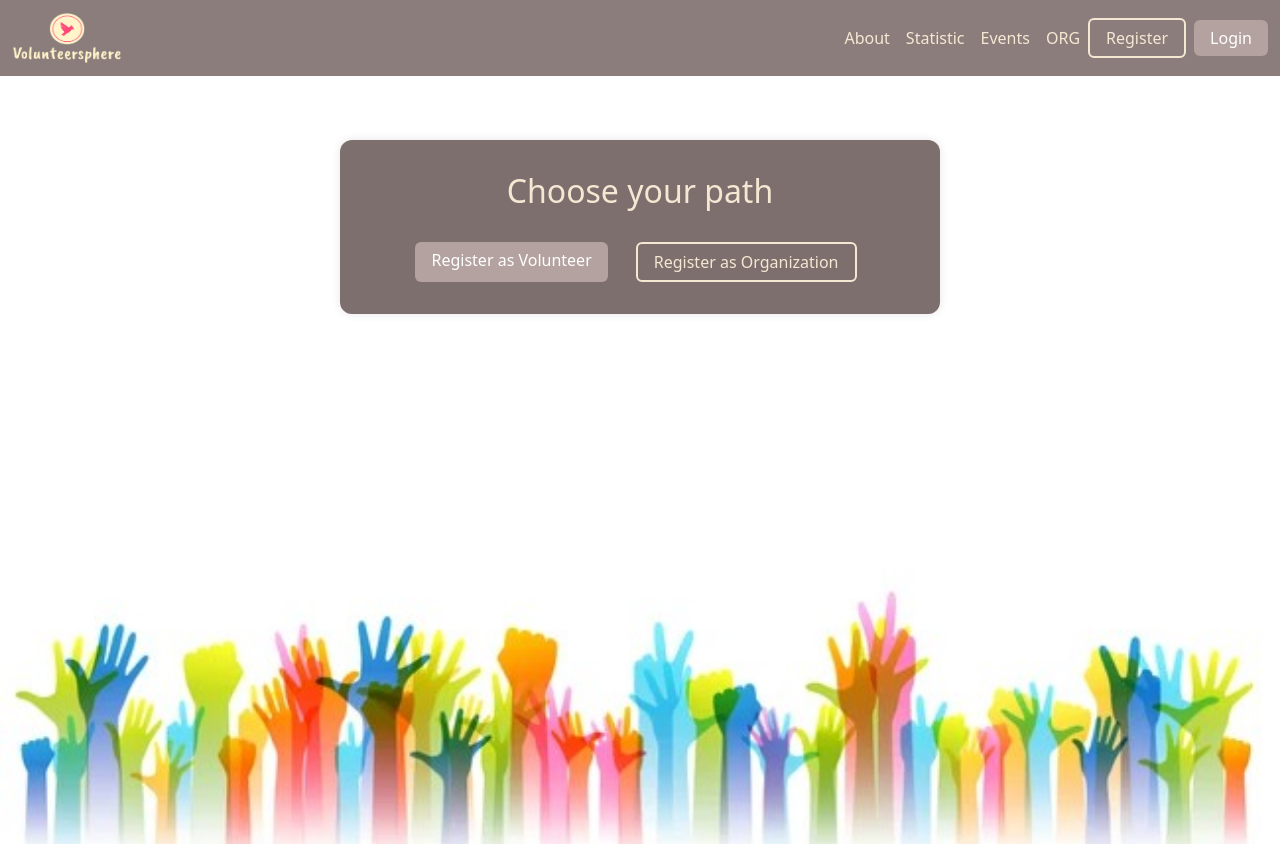
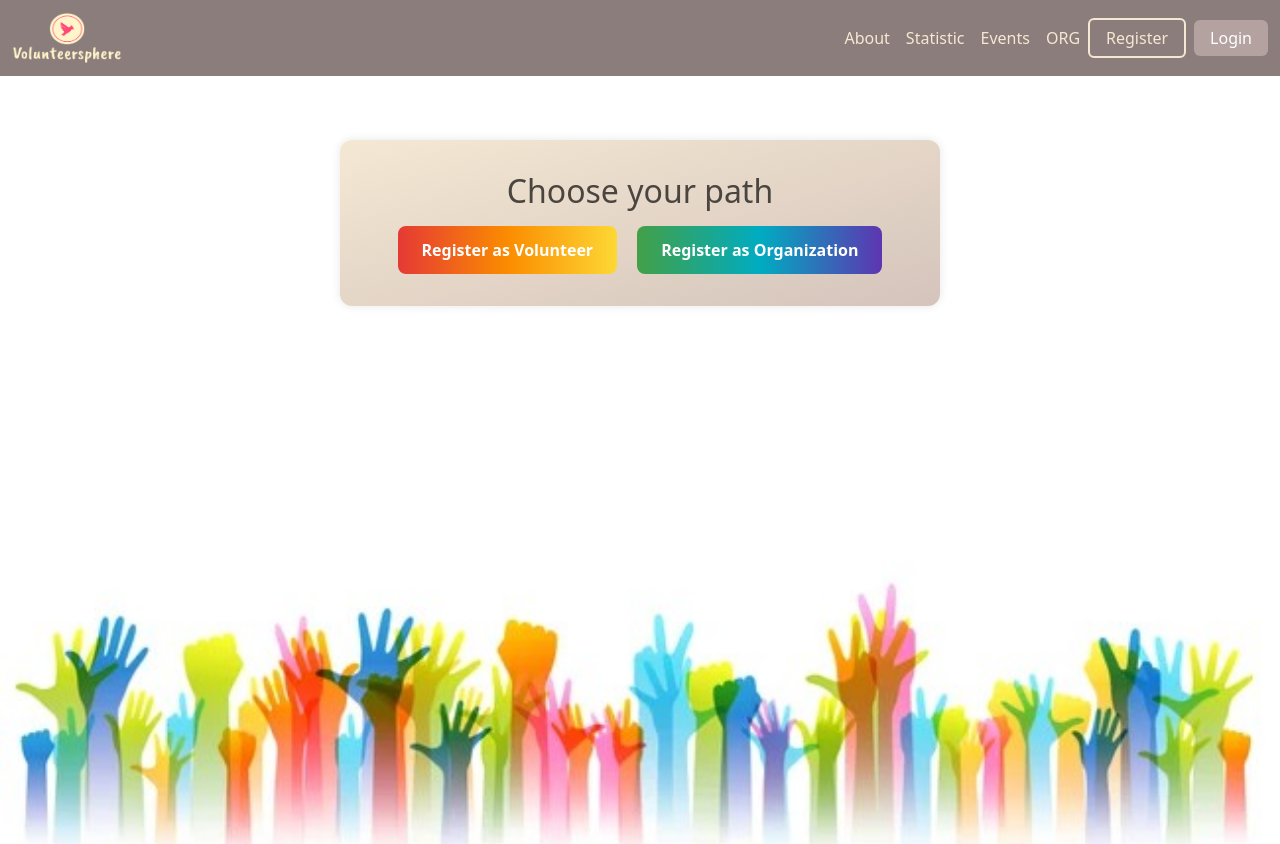
Before and after one commit to otiliamadalina/volunteer-platform-java-springboot, a React (Create React App) app in the folder frontend/: page /volunteerOrOrg in a window 1280 px wide. Shown: the top 844 px of the page. Built offline with nearby package versions, Linux system fonts and the light colour scheme.

Commit message:
created volunteer or org page

```diff
--- a/frontend/src/pages/auth/volunteerOrOrg.js
+++ b/frontend/src/pages/auth/volunteerOrOrg.js
@@ -8,10 +8,11 @@ export default function VolunteerOrOrg() {
         <div className="container volunteer-org-choice">
             <h2 className="choice-title">Choose your path</h2>
             <div className="choice-buttons">
-                <Link to="/register-volunteer" className="btn nav-btn-login me-2">Register as Volunteer</Link>
-                <Link to="/register-org" className="btn nav-btn-register me-2">Register as Organization</Link>
+                <Link to="/register-volunteer" className="btn btn-volunteer">Register as Volunteer</Link>
+                <Link to="/register-org" className="btn btn-organization">Register as Organization</Link>
             </div>
         </div>
 
+
     );
 }
--- a/frontend/src/pages/home/home.js
+++ b/frontend/src/pages/home/home.js
@@ -54,7 +54,7 @@ export function Home() {
             <h1>Make a Difference Today</h1>
             <p>Join our community of volunteers and help build a better world.</p>
             <div className="hero-buttons">
-                <Link to="/register" className="btn nav-btn-login me-2 ">Get Started</Link>
+                <Link to="/volunteerOrOrg" className="btn nav-btn-login me-2 ">Get Started</Link>
                 <Link to="/events" className="btn nav-btn-login me-2 ">Explore Events</Link>
             </div>
         </section>
--- a/frontend/src/styles/auth.css
+++ b/frontend/src/styles/auth.css
@@ -2,21 +2,49 @@
     max-width: 600px;
     margin: 4rem auto;
     padding: 2rem;
-    background-color: #7c6f6d;
+    background: linear-gradient(to bottom right, #f5e8d3, #d4c4bc);
     border-radius: 12px;
     box-shadow: 0 0 10px rgba(0,0,0,0.1);
     text-align: center;
 }
 
 .choice-buttons {
-    margin-top: 2rem;
     display: flex;
     justify-content: center;
     gap: 20px;
+    flex-wrap: wrap;
+}
+
+.btn-volunteer {
+    background: linear-gradient(to right, #e53935, #fb8c00, #fdd835);
+    color: white;
+    border: none;
+    padding: 12px 24px;
+    font-weight: bold;
+    border-radius: 8px;
+    transition: transform 0.2s ease;
+}
+
+.btn-volunteer:hover,
+.btn-organization:hover {
+    transform: scale(1.05);
+    cursor: pointer;
+    background-color: #b3a29f;
+
+}
+
+.btn-organization {
+    background: linear-gradient(to left, #5e35b1, #00acc1, #43a047);
+    color: white;
+    border: none;
+    padding: 12px 24px;
+    font-weight: bold;
+    border-radius: 8px;
+    transition: transform 0.2s ease;
 }
 
 .choice-title {
     font-size: 2rem;
-    color: #f5e8d3;
+    color: #4a463f;
     margin-bottom: 1rem;
 }
```
